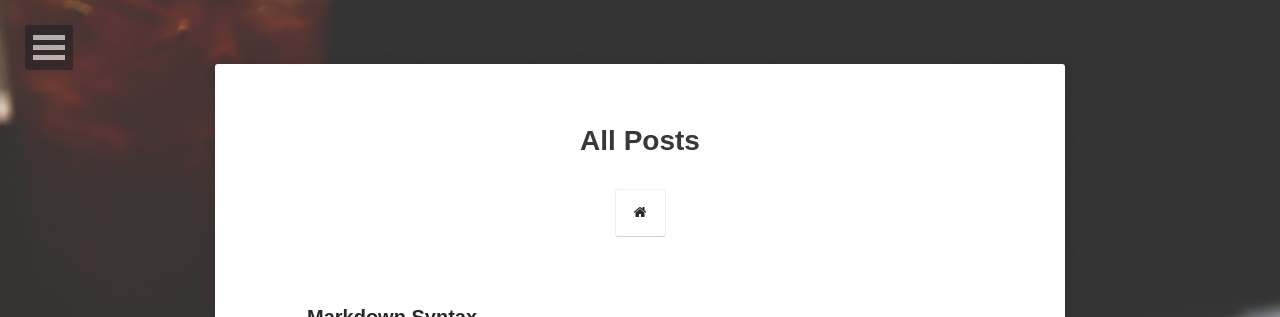
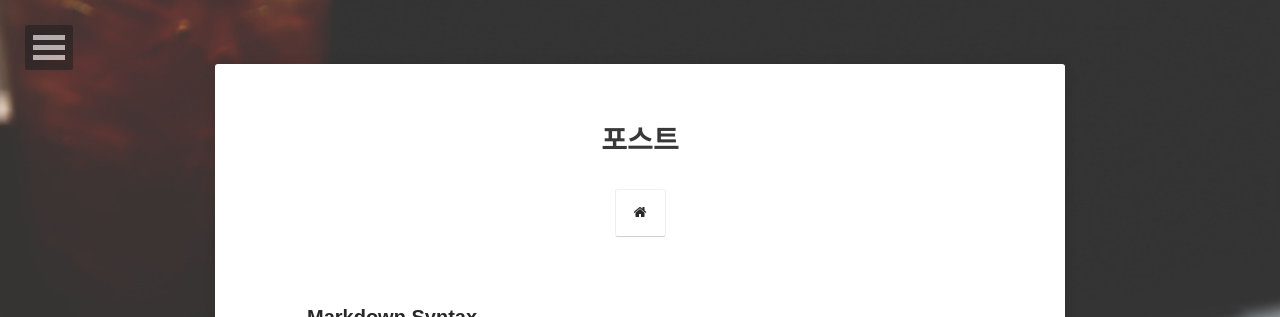
Before and after one commit to StonzeTeam/StonzeTeam.github.io, a Jekyll site: the page built from posts/index.md, in a window 1280 px wide. Shown: the top 317 px of the page. Built offline with Jekyll 4.4.1, drawn with Linux system fonts in a browser that asks for light colours; some web fonts are replaced; comment, search, counter and statistics services are not loaded.

Commit message:
* Post list 타이틀 변경

```diff
--- a/posts/index.md
+++ b/posts/index.md
@@ -1,5 +1,5 @@
 ---
 layout: post-list
-title: All Posts
+title: 포스트
 excerpt: "A List of Posts"
 ---
```
